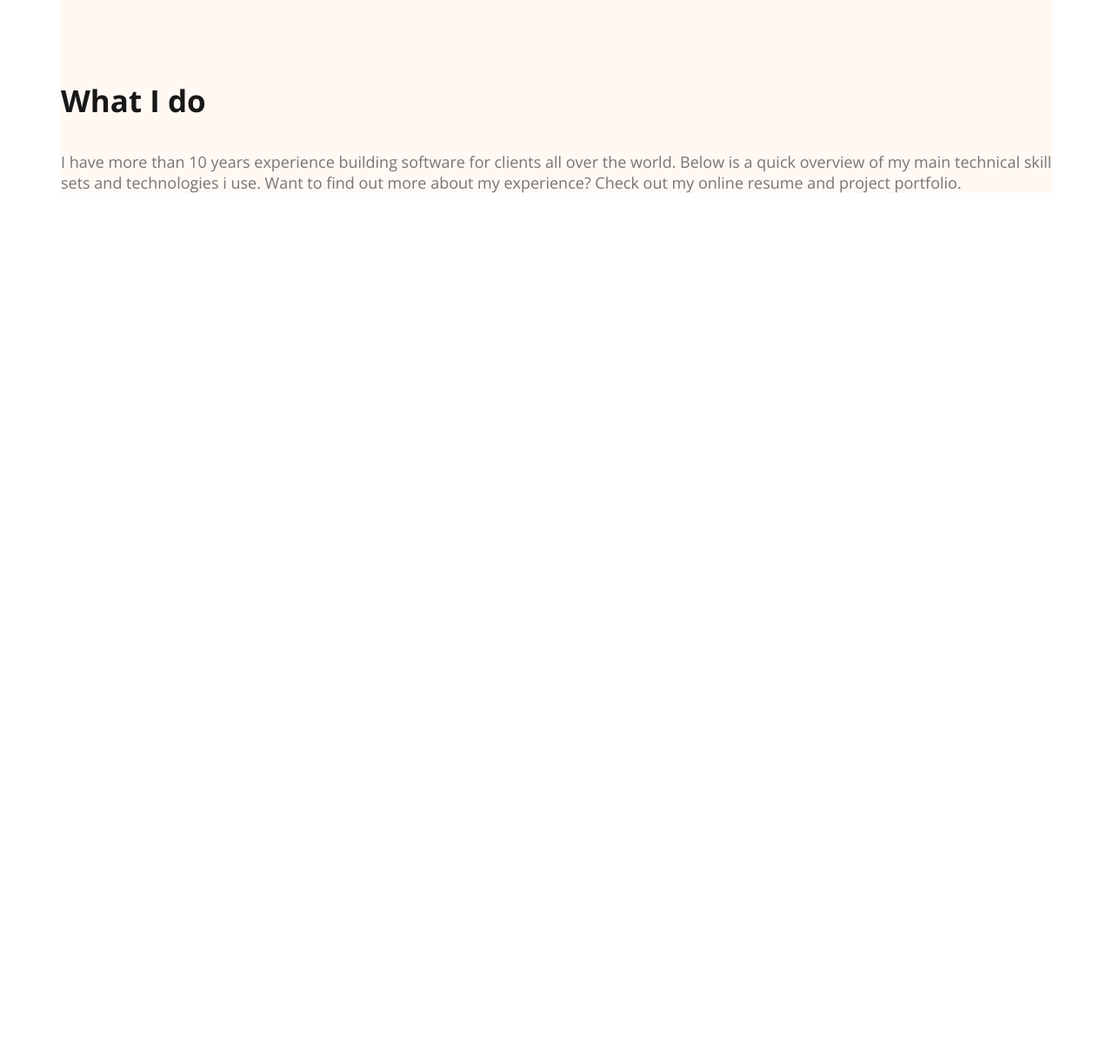
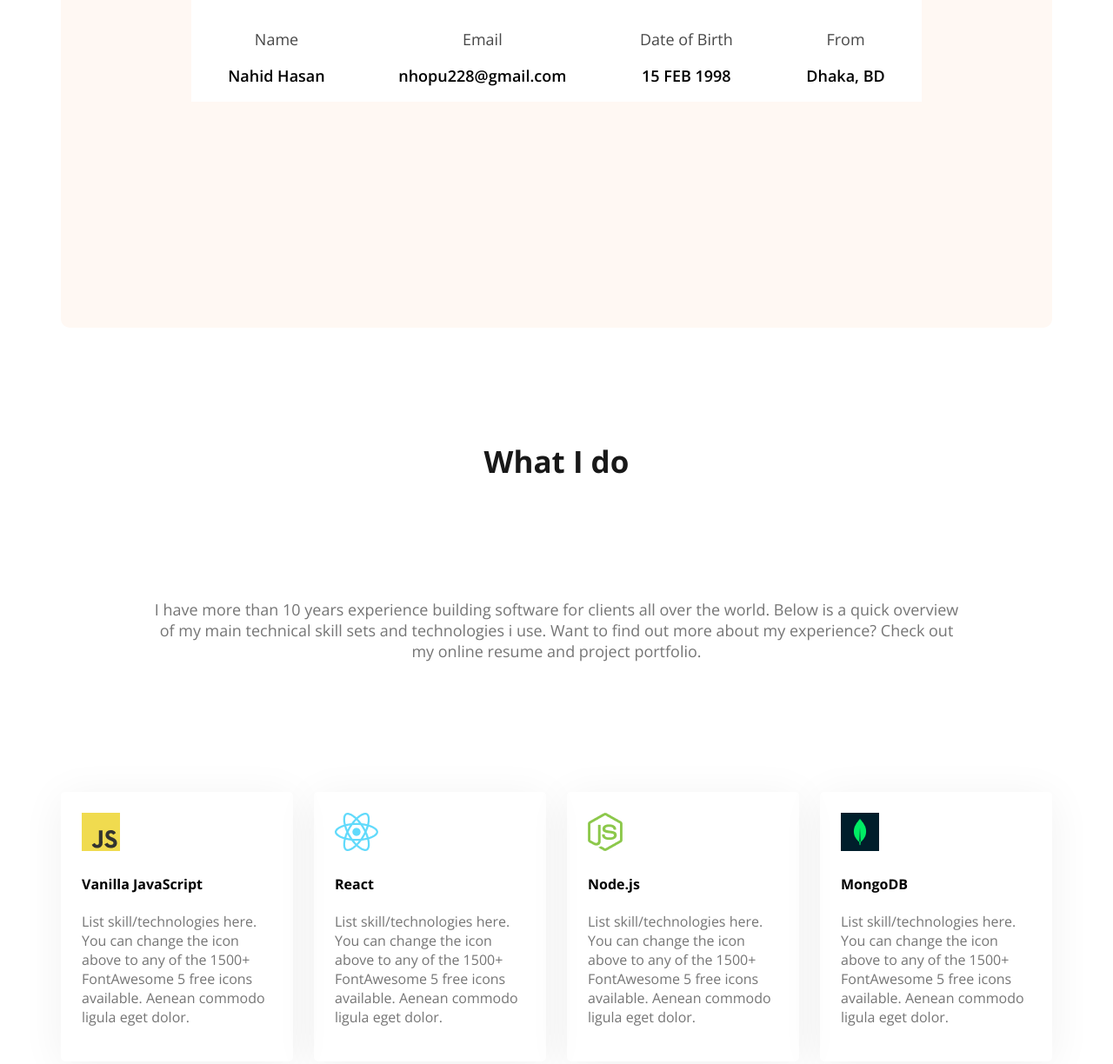
Before and after one commit to nahidn228/dev-portfolio, a plain HTML site: page index.html in a window 1280 px wide. Shown: the part 1496-2720 px from the top of the page at 87% size. Before the commit the page ends 1736 px from the top, so only its background shows below. Drawn offline with nearby package versions, Linux system fonts and the light colour scheme.

Commit message:
what i do done

```diff
--- a/index.html
+++ b/index.html
@@ -32,8 +32,8 @@
         <img class="banner-profile-pic" src="images/hardy.png" alt="" />
       </div>
     </header>
-    <main class="secondery-bg">
-      <section class="about">
+    <main class="">
+      <section class="about secondery-bg">
         <section class="section-title-description">
           <h3 class="section-title">About Me</h3>
           <section class="section-description">
@@ -69,13 +69,54 @@
       <!-- What i do section start -->
 
       <section class="skils">
-        <h3 class="section-title">What I do</h3>
-        <p class="section-description dark-3">
+        <h3 class="section-title text-center">What I do</h3>
+        <p
+          class="section-description section-description-skil text-center dark-3"
+        >
           I have more than 10 years experience building software for clients all
           over the world. Below is a quick overview of my main technical skill
           sets and technologies i use. Want to find out more about my
           experience? Check out my online resume and project portfolio.
         </p>
+        <div class="skills-container">
+          <!-- .skill*4>img+h4.skill-title+p.skill-description -->
+          <div class="skill">
+            <img src="images/icons/js.png" alt="" />
+            <h4 class="skill-title">Vanilla JavaScript</h4>
+            <p class="skill-description">
+              List skill/technologies here. You can change the icon above to any
+              of the 1500+ FontAwesome 5 free icons available. Aenean commodo
+              ligula eget dolor.
+            </p>
+          </div>
+          <div class="skill">
+            <img src="images/icons/react.png" alt="" />
+            <h4 class="skill-title">React</h4>
+            <p class="skill-description">
+              List skill/technologies here. You can change the icon above to any
+              of the 1500+ FontAwesome 5 free icons available. Aenean commodo
+              ligula eget dolor.
+            </p>
+          </div>
+          <div class="skill">
+            <img src="images/icons/nodejs.png" alt="" />
+            <h4 class="skill-title">Node.js</h4>
+            <p class="skill-description">
+              List skill/technologies here. You can change the icon above to any
+              of the 1500+ FontAwesome 5 free icons available. Aenean commodo
+              ligula eget dolor.
+            </p>
+          </div>
+          <div class="skill">
+            <img src="images/icons/mongo.png" alt="" />
+            <h4 class="skill-title">MongoDB</h4>
+            <p class="skill-description">
+              List skill/technologies here. You can change the icon above to any
+              of the 1500+ FontAwesome 5 free icons available. Aenean commodo
+              ligula eget dolor.
+            </p>
+          </div>
+        </div>
       </section>
     </main>
     <footer></footer>
--- a/style/style.css
+++ b/style/style.css
@@ -40,6 +40,9 @@
 }
 .section-description {
   font-size: 18px;
+}
+.text-center {
+  text-align: center;
 }
 
 /* Header Style */
@@ -107,6 +110,9 @@ main {
   max-width: 1140px;
   margin: 0 auto;
 }
+main section {
+  margin: 130px 0;
+}
 
 /* About Styles */
 
@@ -114,7 +120,6 @@ main {
   border-radius: 10px;
   padding: 130px 150px;
   text-align: center;
-  margin-top: 130px;
 }
 .section-title-description {
   background-color: white;
@@ -127,3 +132,21 @@ main {
 .iteam-description {
   font-weight: 600;
 }
+
+/* skills section styles */
+.skills-container {
+  display: flex;
+  gap: 24px;
+  margin-top: 50px; ;
+}
+.skill {
+  padding: 24px;
+  border-radius: 5px;
+  box-shadow: 0 6px 50px 0 rgba(0, 0, 0, 0.06);
+}
+.section-description-skil{
+  padding: 100px;
+}
+.skill-description{
+  color: #757575;
+}
```
